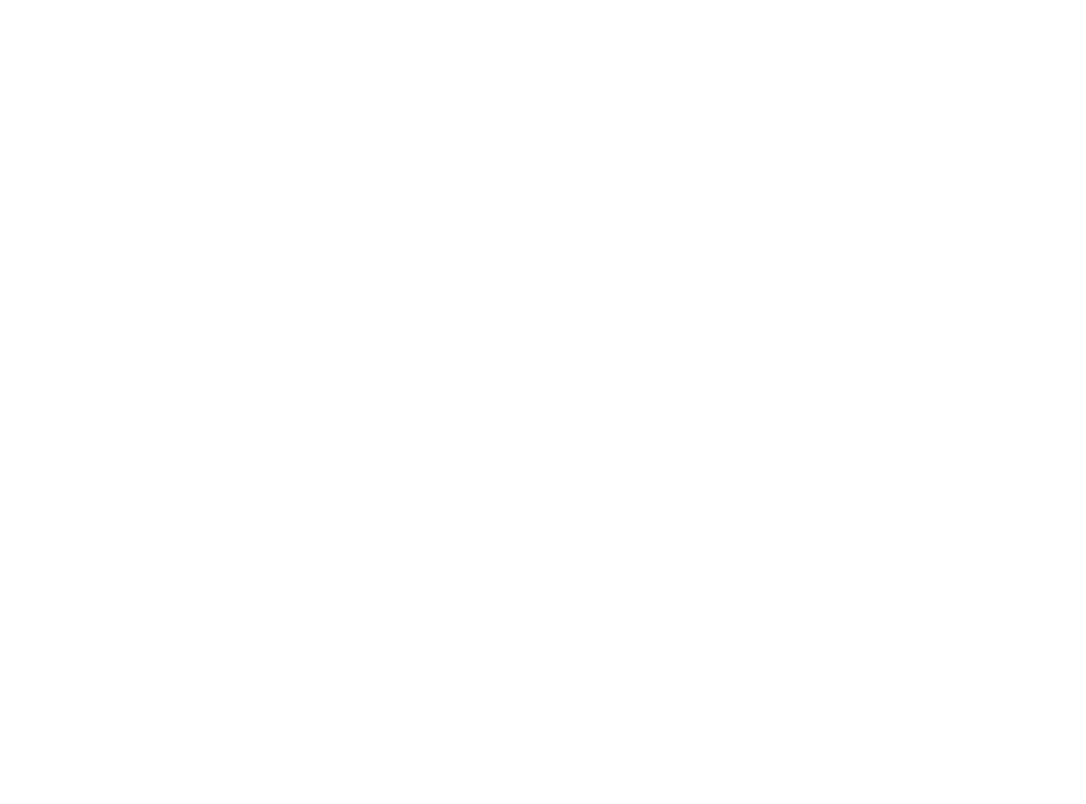
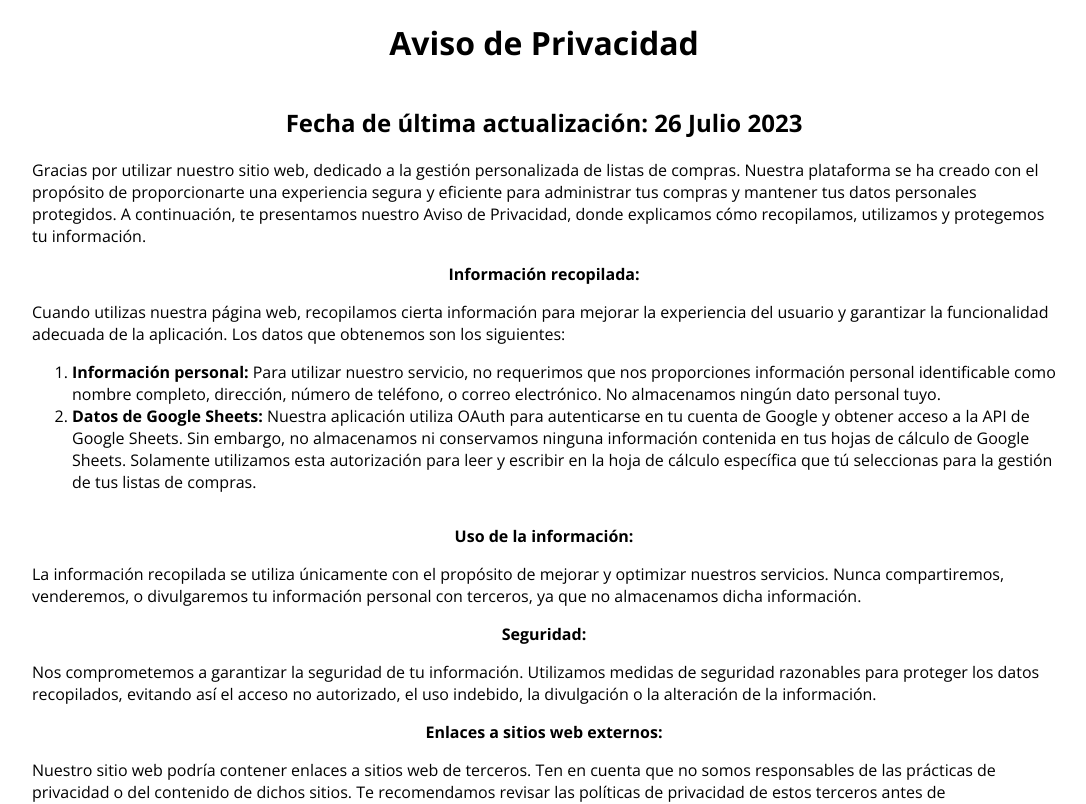
Before and after one commit to frxncismor/super-list, an Angular app: page /legal in a window 1280 px wide. Before the commit this address led to /. Shown: the top 804 px of the page, without its empty margins (96-1182 px from the left). Built offline with nearby package versions, Linux system fonts and the light colour scheme.

Commit message:
add: legal page

```diff
--- a/angular.json
+++ b/angular.json
@@ -103,5 +103,8 @@
         }
       }
     }
+  },
+  "cli": {
+    "analytics": "3161c283-3cc8-4172-823d-4bdd60cebaf0"
   }
 }
--- a/src/app/app-routing.module.ts
+++ b/src/app/app-routing.module.ts
@@ -1,10 +1,12 @@
+import { LegalComponent } from './pages/legal/legal.component';
 import { NgModule } from '@angular/core';
 import { RouterModule, Routes } from '@angular/router';
 import { HomeComponent } from './pages/home/home.component';
 
 const routes: Routes = [
   { path: '', redirectTo: 'home', pathMatch: 'full' },
-  { path: 'home', component: HomeComponent }
+  { path: 'home', component: HomeComponent },
+  { path: 'legal', component: LegalComponent },
 ];
 
 @NgModule({
--- a/src/app/app.module.ts
+++ b/src/app/app.module.ts
@@ -8,13 +8,15 @@
 import { HttpClient, HttpClientModule } from '@angular/common/http';
 import { ListItemComponent } from './components/list-item/list-item.component';
 import { ListComponent } from './components/list/list.component';
+import { LegalComponent } from './pages/legal/legal.component';
 
 @NgModule({
   declarations: [
     AppComponent,
     HomeComponent,
     ListItemComponent,
-    ListComponent
+    ListComponent,
+    LegalComponent
   ],
   imports: [
     BrowserModule,
--- /dev/null
+++ b/src/app/pages/legal/legal.component.html
@@ -0,0 +1,31 @@
+<div class="wrapper">
+    <h1>Aviso de Privacidad</h1>
+
+<h2>Fecha de última actualización: 26 Julio 2023</h2>
+
+<span> Gracias por utilizar nuestro sitio web, dedicado a la gestión personalizada de listas de compras. Nuestra plataforma se ha creado con el propósito de proporcionarte una experiencia segura y eficiente para administrar tus compras y mantener tus datos personales protegidos. A continuación, te presentamos nuestro Aviso de Privacidad, donde explicamos cómo recopilamos, utilizamos y protegemos tu información.</span>
+
+<p>Información recopilada:</p>
+Cuando utilizas nuestra página web, recopilamos cierta información para mejorar la experiencia del usuario y garantizar la funcionalidad adecuada de la aplicación. Los datos que obtenemos son los siguientes:
+<ol>
+    <li> <strong>Información personal:</strong> Para utilizar nuestro servicio, no requerimos que nos proporciones información personal identificable como nombre completo, dirección, número de teléfono, o correo electrónico. No almacenamos ningún dato personal tuyo.</li>
+    <li> <strong>Datos de Google Sheets:</strong> Nuestra aplicación utiliza OAuth para autenticarse en tu cuenta de Google y obtener acceso a la API de Google Sheets. Sin embargo, no almacenamos ni conservamos ninguna información contenida en tus hojas de cálculo de Google Sheets. Solamente utilizamos esta autorización para leer y escribir en la hoja de cálculo específica que tú seleccionas para la gestión de tus listas de compras.</li>
+</ol>
+
+<p>Uso de la información:</p>
+La información recopilada se utiliza únicamente con el propósito de mejorar y optimizar nuestros servicios. Nunca compartiremos, venderemos, o divulgaremos tu información personal con terceros, ya que no almacenamos dicha información.
+
+<p>Seguridad:</p>
+Nos comprometemos a garantizar la seguridad de tu información. Utilizamos medidas de seguridad razonables para proteger los datos recopilados, evitando así el acceso no autorizado, el uso indebido, la divulgación o la alteración de la información.
+
+<p>Enlaces a sitios web externos:</p>
+Nuestro sitio web podría contener enlaces a sitios web de terceros. Ten en cuenta que no somos responsables de las prácticas de privacidad o del contenido de dichos sitios. Te recomendamos revisar las políticas de privacidad de estos terceros antes de proporcionarles cualquier información.
+
+<p>Cambios al Aviso de Privacidad:</p>
+Nos reservamos el derecho de modificar o actualizar este Aviso de Privacidad en cualquier momento, en respuesta a cambios legislativos, actualizaciones de la plataforma o mejoras en nuestro servicio. Cualquier cambio relevante será notificado mediante un aviso destacado en nuestro sitio web.
+
+<p>Contacto:</p>
+Si tienes alguna pregunta o inquietud sobre este Aviso de Privacidad o sobre el manejo de tus datos, por favor, contáctanos a través del siguiente correo electrónico: frxncismor@gmail.com
+
+Al utilizar nuestro sitio web, estás aceptando los términos establecidos en este Aviso de Privacidad. Gracias por confiar en nosotros para la gestión de tus listas de compras.
+</div>
--- /dev/null
+++ b/src/app/pages/legal/legal.component.scss
@@ -0,0 +1,12 @@
+p {
+    font-weight: bold;
+    font-size: 12pt;
+}
+
+.wrapper {
+    width: 80%;
+    margin: 0 auto;
+    display: flex;
+    flex-direction: column;
+    align-items: center;
+}
```
Also changed, not shown: src/app/pages/legal/legal.component.ts (added, +10 -0 lines).
